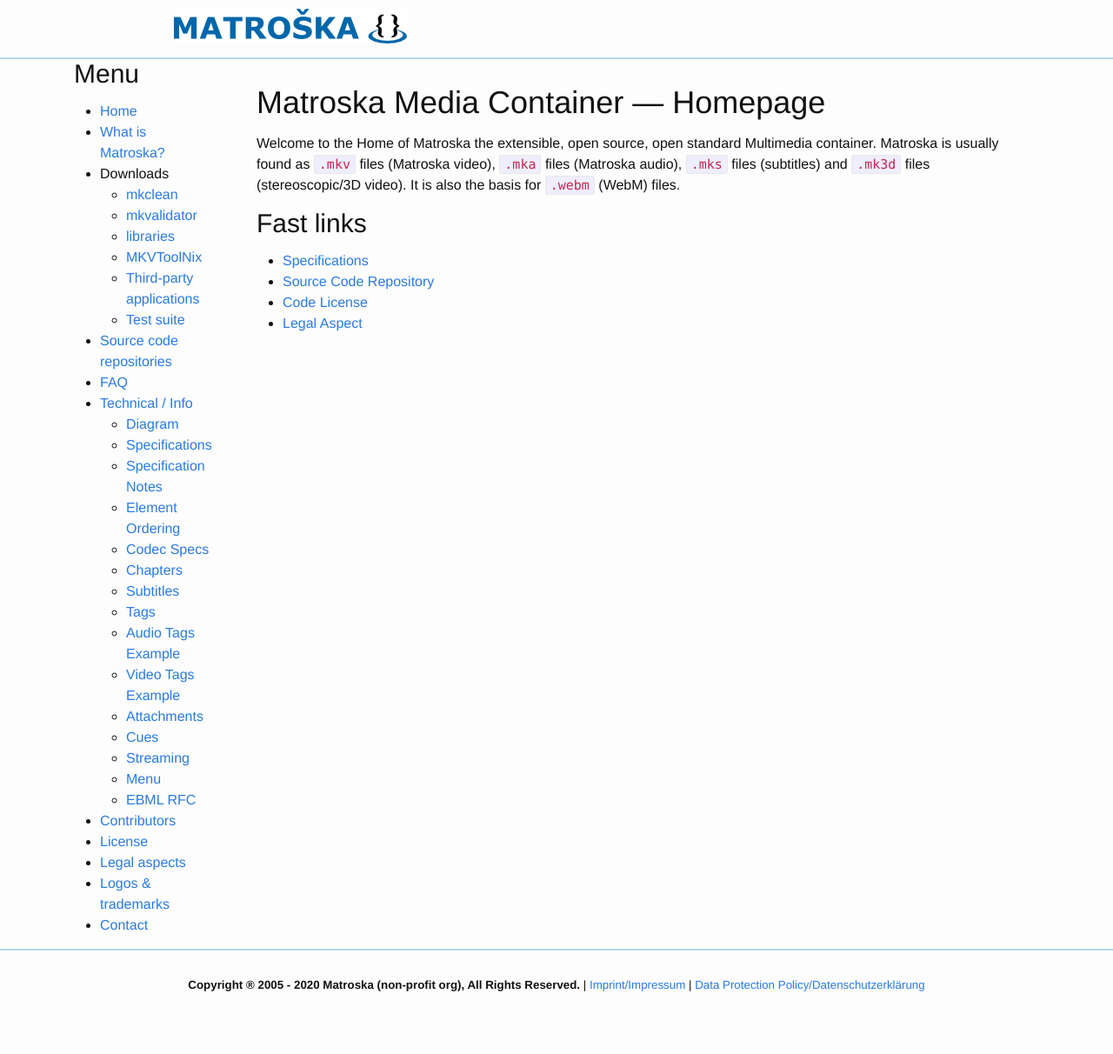
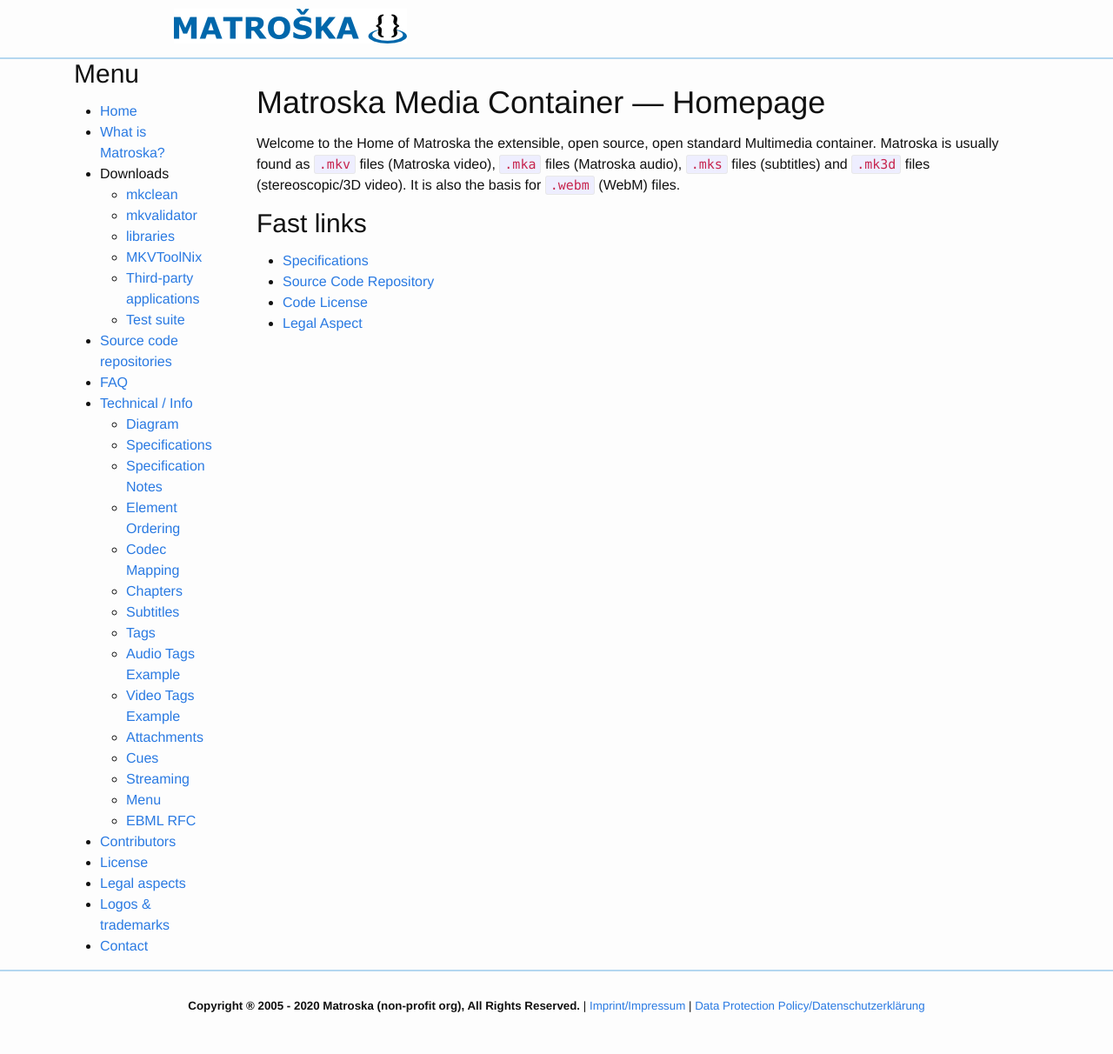
Before and after one commit to Matroska-Org/infrastructure, a Jekyll site: the page built from website/index.md, in a window 1280 px wide. Shown: the whole page at 87% size. Built offline with Jekyll 4.4.1, drawn with Linux system fonts in a browser that asks for light colours; before the commit the page ends 1188 px from its top, so only the background shows below that.

Commit message:
sidebar: rename entries

```diff
--- a/website/_includes/sidebar.html
+++ b/website/_includes/sidebar.html
@@ -22,7 +22,7 @@
       <li><a href="{{ site.baseurl }}/technical-index.xml" title="Matroska - Specifications">Specifications</a></li>
       <li><a href="{{ site.baseurl }}/technical/notes.html" title="Specification Notes">Specification Notes</a></li>
       <li><a href="{{ site.baseurl }}/technical/ordering.html" title="EBML Element Ordering">Element Ordering</a></li>
-      <li><a href="{{ site.baseurl }}/technical/codec_specs.html" title="Codec Specs">Codec Specs</a></li>
+      <li><a href="{{ site.baseurl }}/technical/codec_specs.html" title="Codec Mapping">Codec Mapping</a></li>
       <li><a href="{{ site.baseurl }}/technical/chapters.html" title="Chapter Specifications">Chapters</a></li>
       <li><a href="{{ site.baseurl }}/technical/subtitles.html" title="Subtitles">Subtitles</a></li>
       <li><a href="{{ site.baseurl }}/technical/tagging.html" title="Tag Specifications">Tags</a></li>
```
